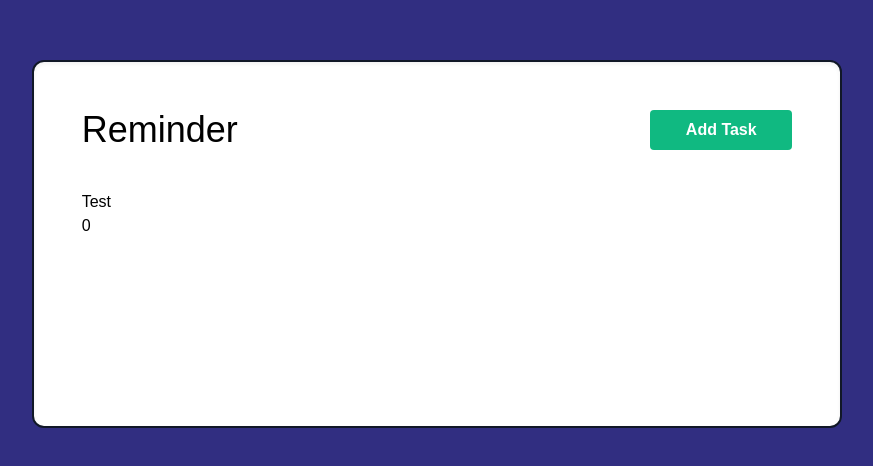
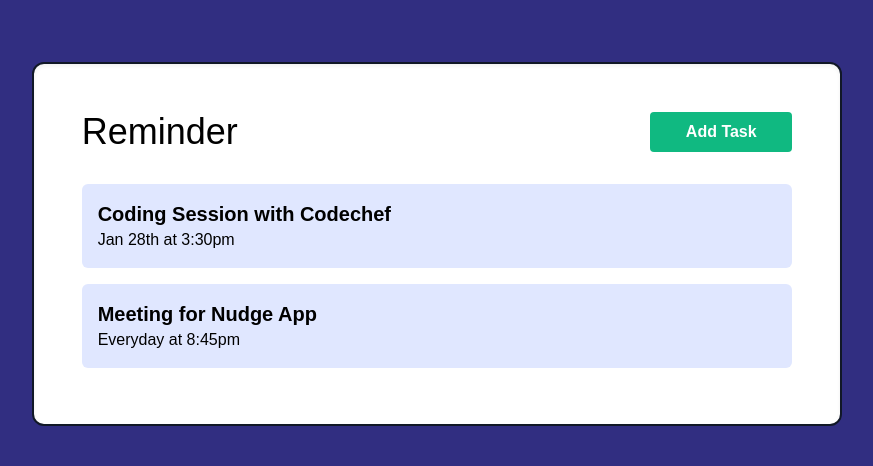
Before and after one commit to AbhinavRobinson/one-react-app, a React (Create React App) app: page / in a window 1280 px wide. Shown: the part 156-622 px from the top of the page, without its empty margins (203-1076 px from the left). Built offline with nearby package versions, Linux system fonts and the light colour scheme.

Commit message:
(feat): static reminders

```diff
--- a/src/App.tsx
+++ b/src/App.tsx
@@ -10,16 +10,22 @@ import Tasks from "./components/Tasks";
 const App = () => {
   const [tasks, setTasks] = useState([
     {
-      id: "0",
-      text: "Test",
-      day: "Test 0",
+      id: "1",
+      text: "Coding Session with Codechef",
+      day: "Jan 28th at 3:30pm",
+      reminder: false,
+    },
+    {
+      id: "2",
+      text: "Meeting for Nudge App",
+      day: "Everyday at 8:45pm",
       reminder: false,
     },
   ]);
 
   return (
     <div className="flex items-center justify-center w-screen h-screen p-8 m-0 bg-indigo-900">
-      <div className="flex flex-col w-2/3 p-12 m-0 bg-white border-2 border-gray-900 shadow-inner h-1/2 rounded-xl">
+      <div className="flex flex-col w-2/3 h-auto p-12 m-0 bg-white border-2 border-gray-900 shadow-inner rounded-xl">
         <Header />
         <Tasks tasks={tasks} />
       </div>
--- a/src/components/Header.tsx
+++ b/src/components/Header.tsx
@@ -9,7 +9,7 @@ const Header = ({ title = "Reminder" }) => {
   };
 
   return (
-    <header className="flex flex-row w-full h-20">
+    <header className="flex flex-row w-full h-16">
       <h1 className="w-4/5 text-4xl font-medium align-middle">{title}</h1>
       <Button color="bg-green-500" text="Add Task" onClick={onClick} />
     </header>
--- a/src/components/Task.tsx
+++ b/src/components/Task.tsx
@@ -3,9 +3,9 @@
  */
 const Task = ({ task }: { task: any }) => {
   return (
-    <div className="">
-      <h3>{task.text}</h3>
-      <p>{task.id}</p>
+    <div className="w-full p-4 my-2 bg-indigo-100 rounded-md">
+      <h3 className="text-xl font-semibold">{task.text}</h3>
+      <p>{task.day}</p>
     </div>
   );
 };
```
Also changed, not shown: 1 other file (tests, documents, lock files or other folders).
